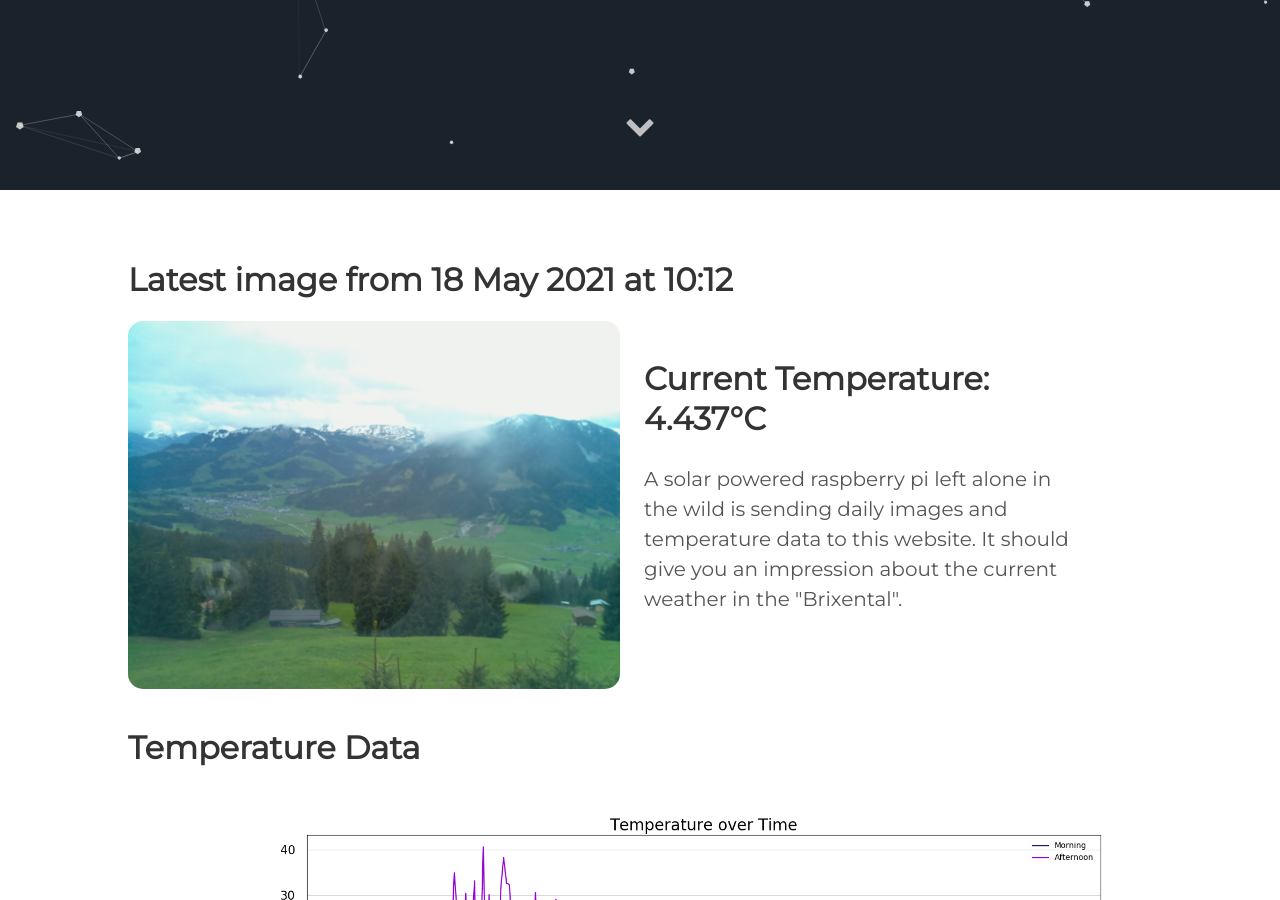
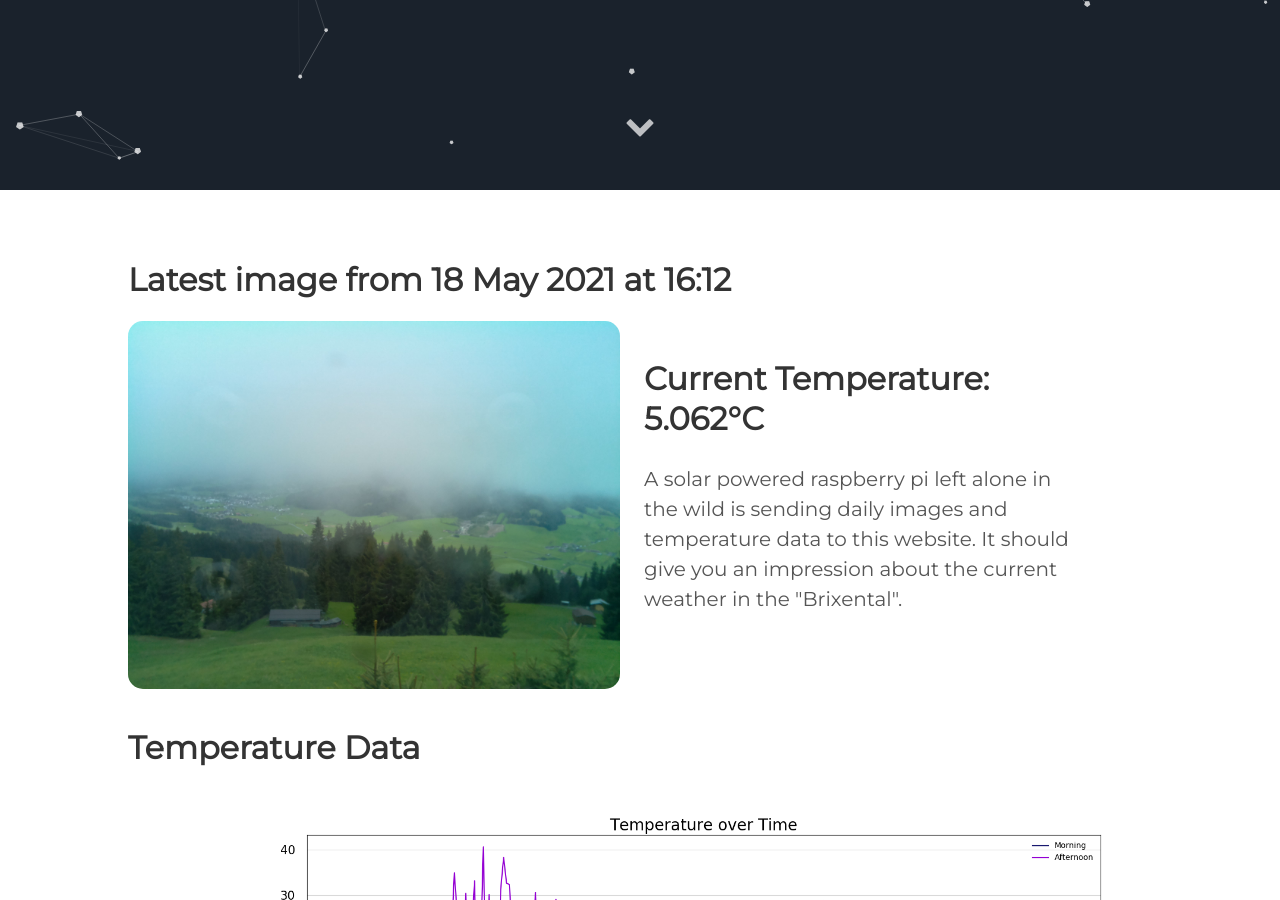
Before and after one commit to vektorious/vektorious.github.io, a Jekyll site: the page built from resources/huette.md, in a window 1280 px wide and 900 px high, scrolled down 710 px. Built offline with Jekyll 4.4.1, drawn with Linux system fonts in a browser that asks for light colours.

Commit message:
I'm a bot beep boop

```diff
--- a/resources/huette.md
+++ b/resources/huette.md
@@ -6,13 +6,13 @@
 description: 'Live image from the Austrian alps'
 twitter_text: ' '
 ---
-## Latest image from 18 May 2021 at 10:12
+## Latest image from 18 May 2021 at 16:12
 <div class="huette">
   <div class="huette-image">
     <img src="{{ "/assets/img/huette.jpg" | prepend: site.baseurl }}">
   </div>
   <div class="huette-text">
-        <h2>Current Temperature: 4.437°C</h2>
+        <h2>Current Temperature: 5.062°C</h2>
         <p>A solar powered raspberry pi left alone in the wild is sending daily images and temperature data to this website. It should give you an impression about the current weather in the "Brixental".</p>
 
   </div>
```
Also changed, not shown: rpi-script/2021-05-18_161116.txt (renamed from rpi-script/2021-05-18_101115.txt, +5 -6 lines), rpi-script/huette.md (+2 -2 lines), assets/img/huette.jpg, assets/img/temp_plot.png, rpi-script/temp_plot.png, 1 other file.
